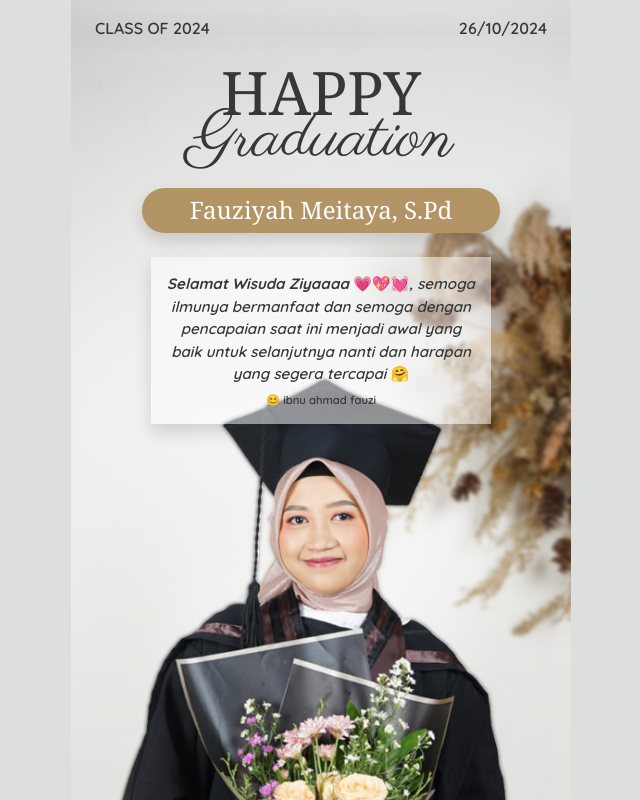
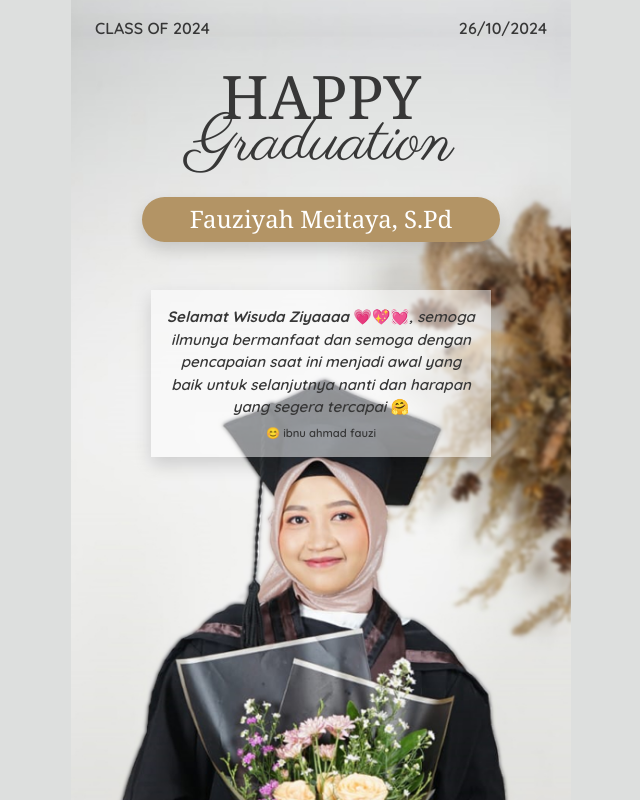
Before and after one commit to ibnuahmadfauzi/kartuucapan, a plain HTML site: page untukziya/index.html in a window 1280 px wide. Shown: the whole page, without its empty margins (319-959 px from the left). Drawn offline with nearby package versions, Linux system fonts and the light colour scheme; a web font is replaced by a local one.

Commit message:
modification

```diff
--- a/untukziya/index.html
+++ b/untukziya/index.html
@@ -11,11 +11,11 @@
   </head>
   <body>
     <div id="splashscreen">
-        <div class="d-flex justify-content-between px-4 pt-3 pb-0 fstyle-quicksand fw-semibold mb-0">
+        <div class="d-flex justify-content-between px-4 pt-3 pb-0 fstyle-quicksand fw-semibold mb-1">
             <p>CLASS OF 2024</p>
             <p>26/10/2024</p>
         </div>
-        <div style="margin-bottom: 60px;">
+        <div style="margin-bottom: 65px;">
             <div style="position: relative; text-align: center;">
                 <h1 class="text-center" style="font-family: Cambria, Cochin, Georgia, Times, 'Times New Roman', serif; font-size: 60px; margin: 0; position: relative; z-index: 2;">
                     HAPPY
@@ -32,7 +32,7 @@
                 </h4>
             </div>
         </div>
-        <div class="mt-4 text-center d-flex justify-content-center">
+        <div class="mt-5 text-center d-flex justify-content-center">
             <p style="width: 340px; font-size: 15px; background-color: rgba(255, 255, 255, 0.5); font-style: italic;" class="m-0 p-3 fstyle-quicksand fw-semibold shadow">
                 <span class="fw-bold">Selamat Wisuda Ziyaaaa <span style="font-style: normal;">💗💖💓</span></span>, semoga ilmunya bermanfaat dan semoga dengan pencapaian saat ini menjadi awal yang baik untuk selanjutnya nanti dan harapan yang segera tercapai <span style="font-style: normal;">🤗</span> <br> <sub><span style="font-style: normal;">😊 ibnu ahmad fauzi</span></sub>
             </p>
```
